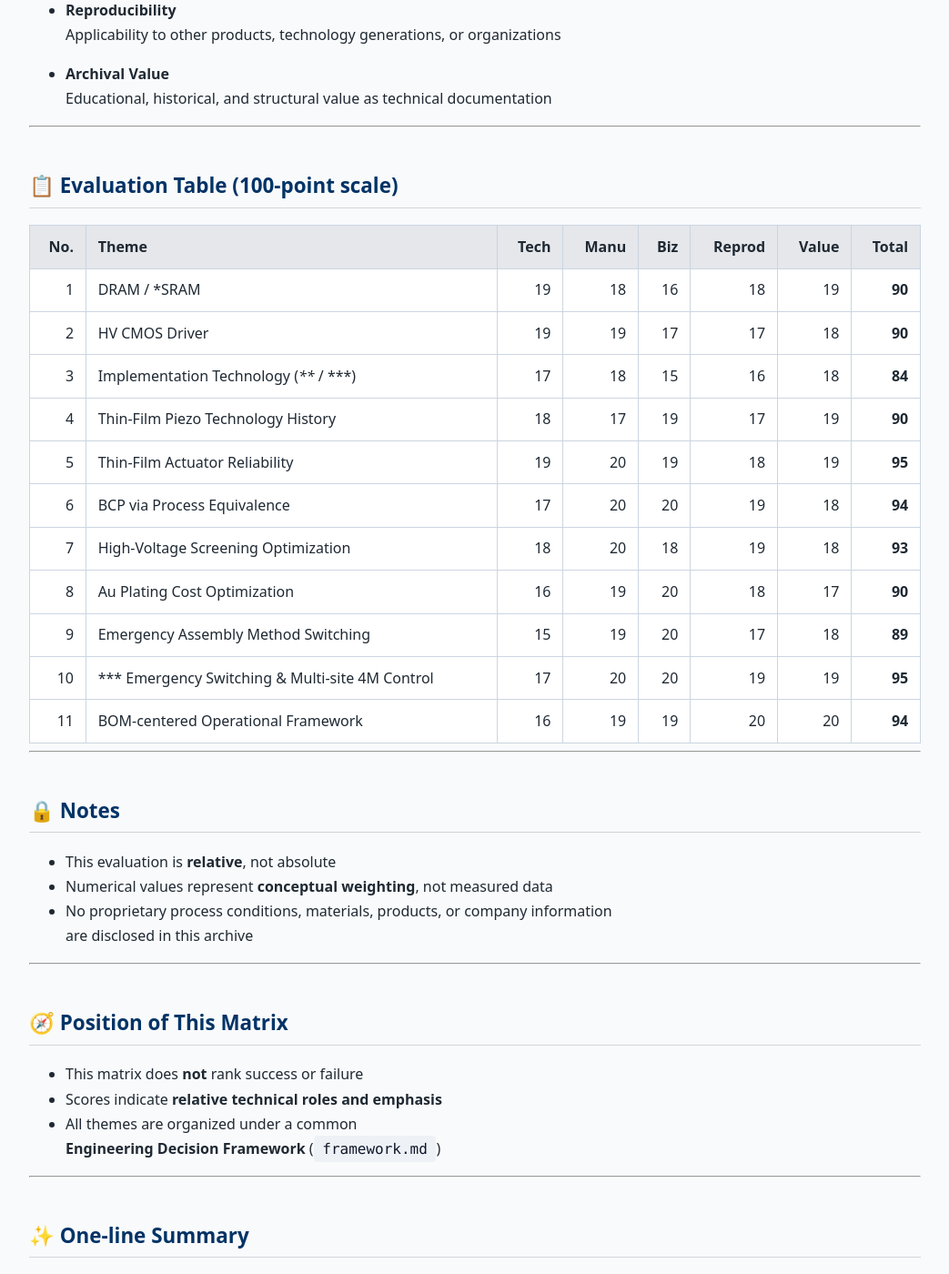
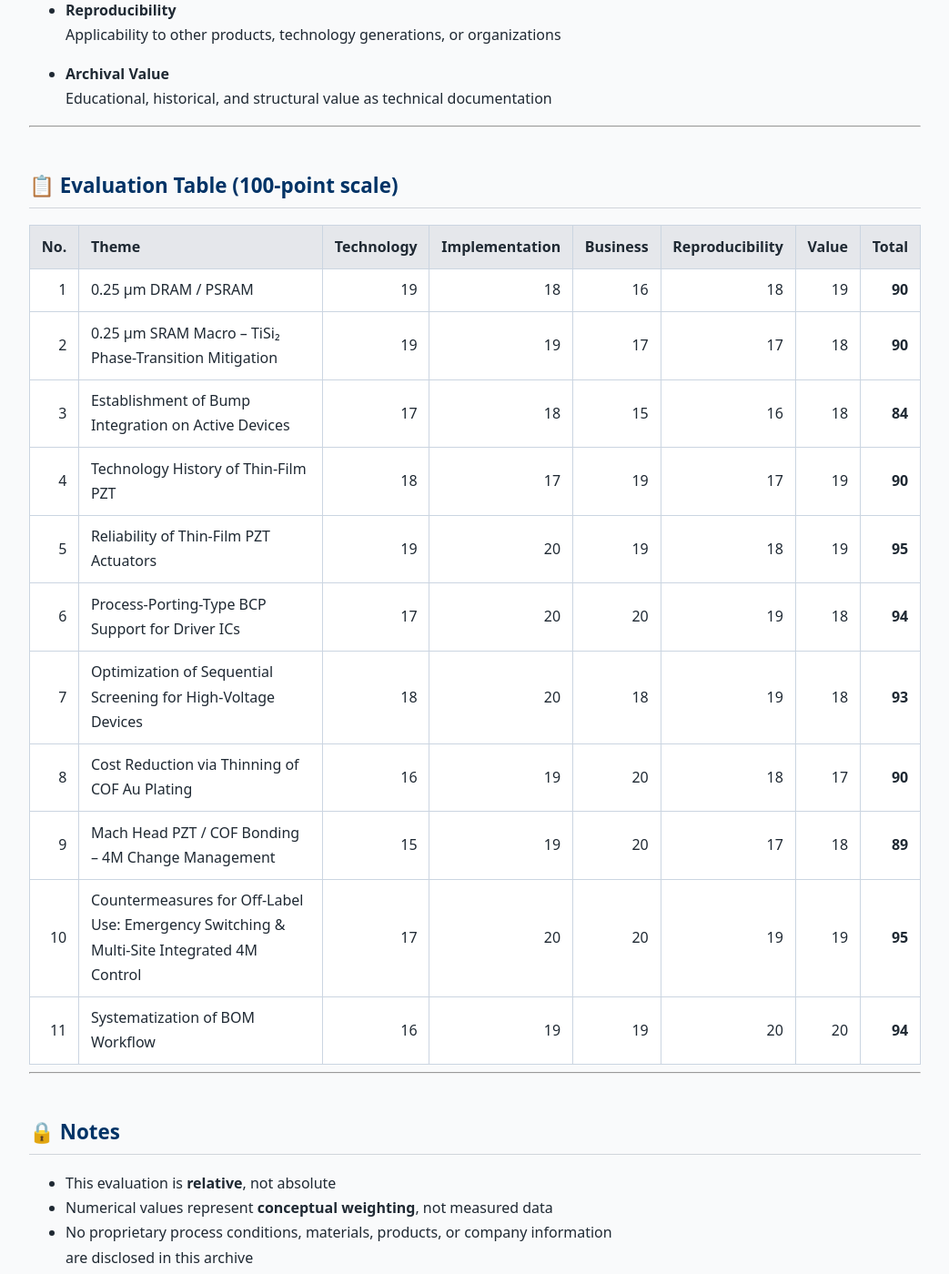
Before and after one commit to Samizo-AITL/Samizo-AITL.github.io, a Jekyll site: the page built from about/docs/en/evaluation.md, in a window 1280 px wide and 1400 px high, scrolled down 639 px. Shown: the whole window at 91% size, without its empty margins (118-1161 px from the left). Built offline with Jekyll 4.4.1, drawn with Linux system fonts in a browser that asks for light colours.

Commit message:
Update evaluation.md

```diff
--- a/about/docs/en/evaluation.md
+++ b/about/docs/en/evaluation.md
@@ -35,19 +35,19 @@ not on implementation details.
 
 ## 📋 Evaluation Table (100-point scale)
 
-| No. | Theme | Tech | Manu | Biz | Reprod | Value | Total |
+| No. | Theme | Technology | Implementation | Business | Reproducibility | Value | Total |
 |---:|---|---:|---:|---:|---:|---:|---:|
-| 1 | DRAM / *SRAM | 19 | 18 | 16 | 18 | 19 | **90** |
-| 2 | HV CMOS Driver | 19 | 19 | 17 | 17 | 18 | **90** |
-| 3 | Implementation Technology (**** / ***) | 17 | 18 | 15 | 16 | 18 | **84** |
-| 4 | Thin-Film Piezo Technology History | 18 | 17 | 19 | 17 | 19 | **90** |
-| 5 | Thin-Film Actuator Reliability | 19 | 20 | 19 | 18 | 19 | **95** |
-| 6 | BCP via Process Equivalence | 17 | 20 | 20 | 19 | 18 | **94** |
-| 7 | High-Voltage Screening Optimization | 18 | 20 | 18 | 19 | 18 | **93** |
-| 8 | Au Plating Cost Optimization | 16 | 19 | 20 | 18 | 17 | **90** |
-| 9 | Emergency Assembly Method Switching | 15 | 19 | 20 | 17 | 18 | **89** |
-|10 | *** Emergency Switching & Multi-site 4M Control | 17 | 20 | 20 | 19 | 19 | **95** |
-|11 | BOM-centered Operational Framework | 16 | 19 | 19 | 20 | 20 | **94** |
+| 1 | 0.25 µm DRAM / PSRAM | 19 | 18 | 16 | 18 | 19 | **90** |
+| 2 | 0.25 µm SRAM Macro – TiSi₂ Phase-Transition Mitigation | 19 | 19 | 17 | 17 | 18 | **90** |
+| 3 | Establishment of Bump Integration on Active Devices | 17 | 18 | 15 | 16 | 18 | **84** |
+| 4 | Technology History of Thin-Film PZT | 18 | 17 | 19 | 17 | 19 | **90** |
+| 5 | Reliability of Thin-Film PZT Actuators | 19 | 20 | 19 | 18 | 19 | **95** |
+| 6 | Process-Porting-Type BCP Support for Driver ICs | 17 | 20 | 20 | 19 | 18 | **94** |
+| 7 | Optimization of Sequential Screening for High-Voltage Devices | 18 | 20 | 18 | 19 | 18 | **93** |
+| 8 | Cost Reduction via Thinning of COF Au Plating | 16 | 19 | 20 | 18 | 17 | **90** |
+| 9 | Mach Head PZT / COF Bonding – 4M Change Management | 15 | 19 | 20 | 17 | 18 | **89** |
+|10 | Countermeasures for Off-Label Use: Emergency Switching & Multi-Site Integrated 4M Control | 17 | 20 | 20 | 19 | 19 | **95** |
+|11 | Systematization of BOM Workflow | 16 | 19 | 19 | 20 | 20 | **94** |
 
 ---
 
```
